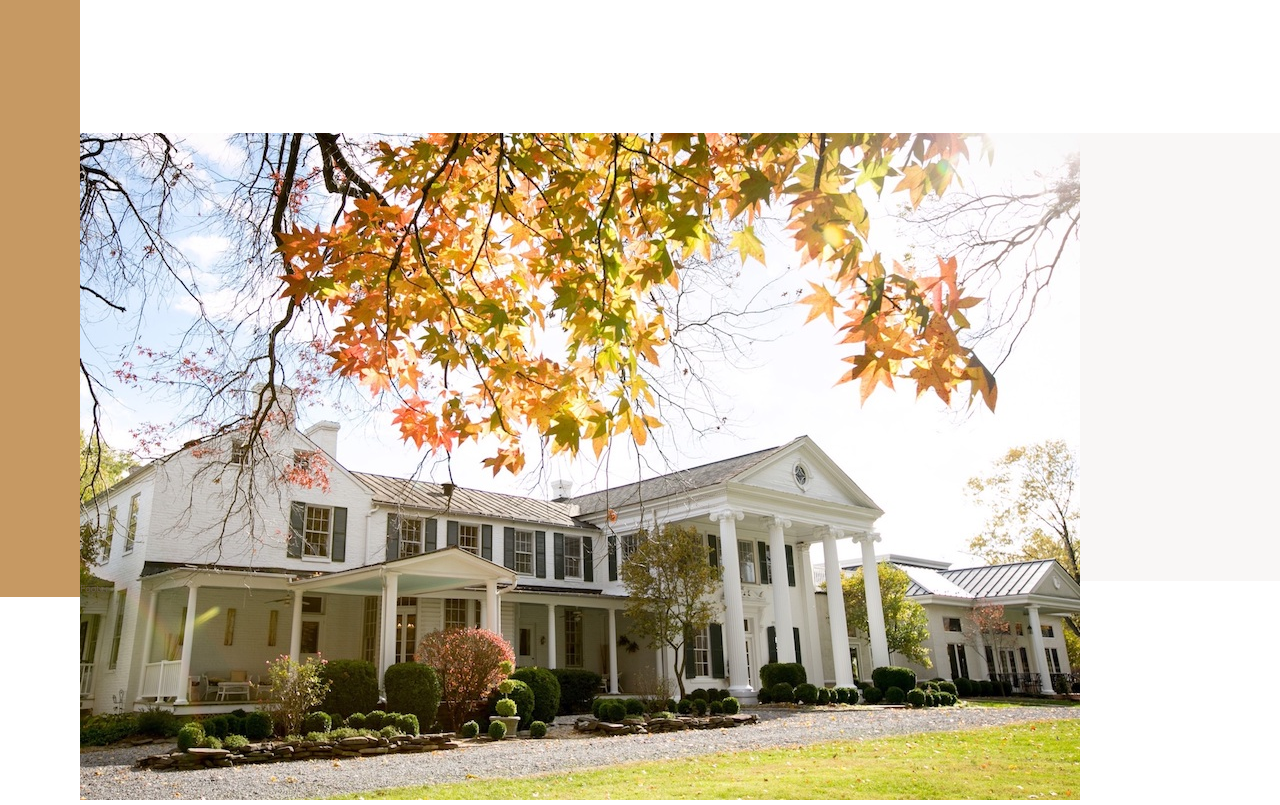
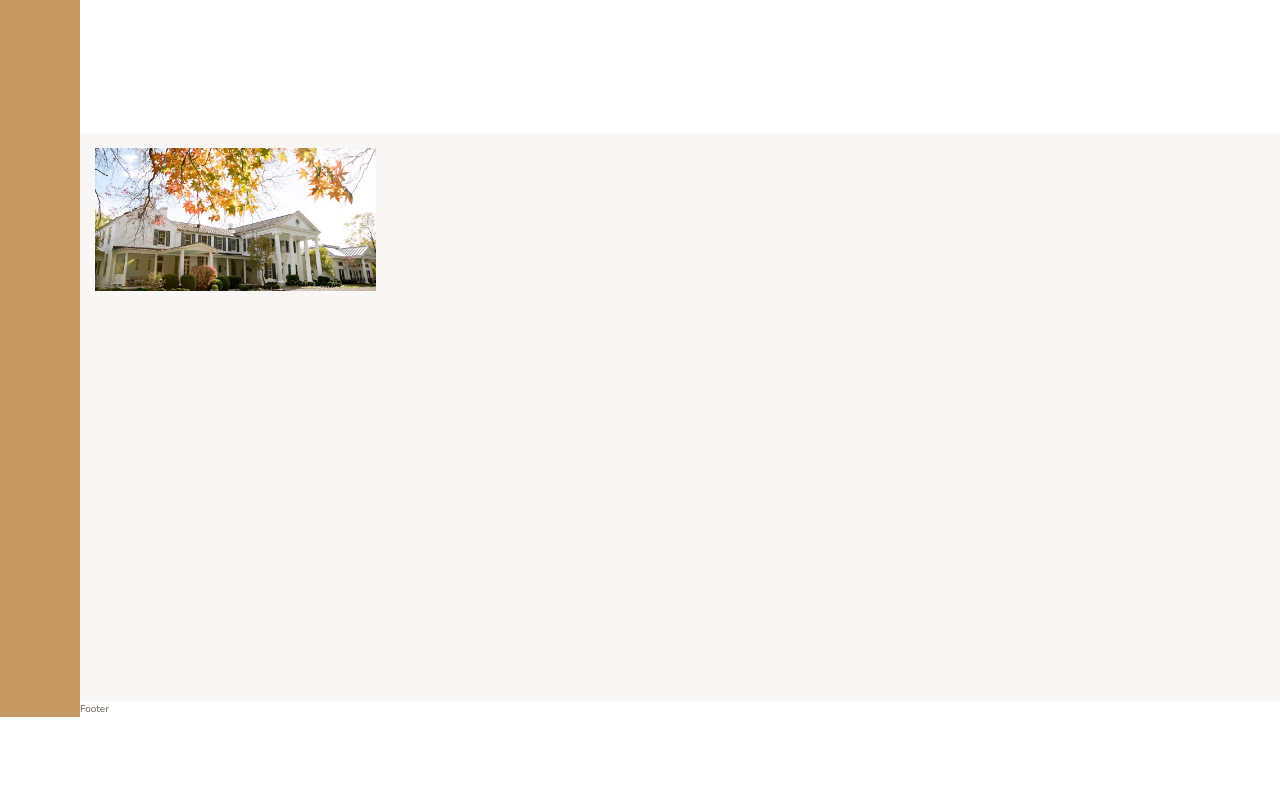
Before and after one commit to KrzysztofNyrek/nexter, a website: page index.html in a window 1280 px wide. Shown: the part 3320-4125 px from the top of the page. After the commit the page ends 4037 px from the top, so only its background shows below. Drawn offline with nearby package versions, Linux system fonts and the light colour scheme; files that its build step writes are made by us from their sources.

Commit message:
Set first img gallery display properties

```diff
--- a/sass/_gallery.scss
+++ b/sass/_gallery.scss
@@ -4,4 +4,19 @@
   display: grid;
   grid-template-columns: repeat(8, 1fr);
   grid-template-rows: repeat(7, 5vw);
+  grid-gap: 1.5rem;
+  padding: 1.5rem;
+
+  &__item{
+    &--1{
+      grid-row: 1/ span 2;
+      grid-column: 1/ span 2;
+    }
+  }
+  &__img{
+    width:100%;
+    height: 100%;
+    object-fit: cover;
+    display: block;
+  }
 }
```
